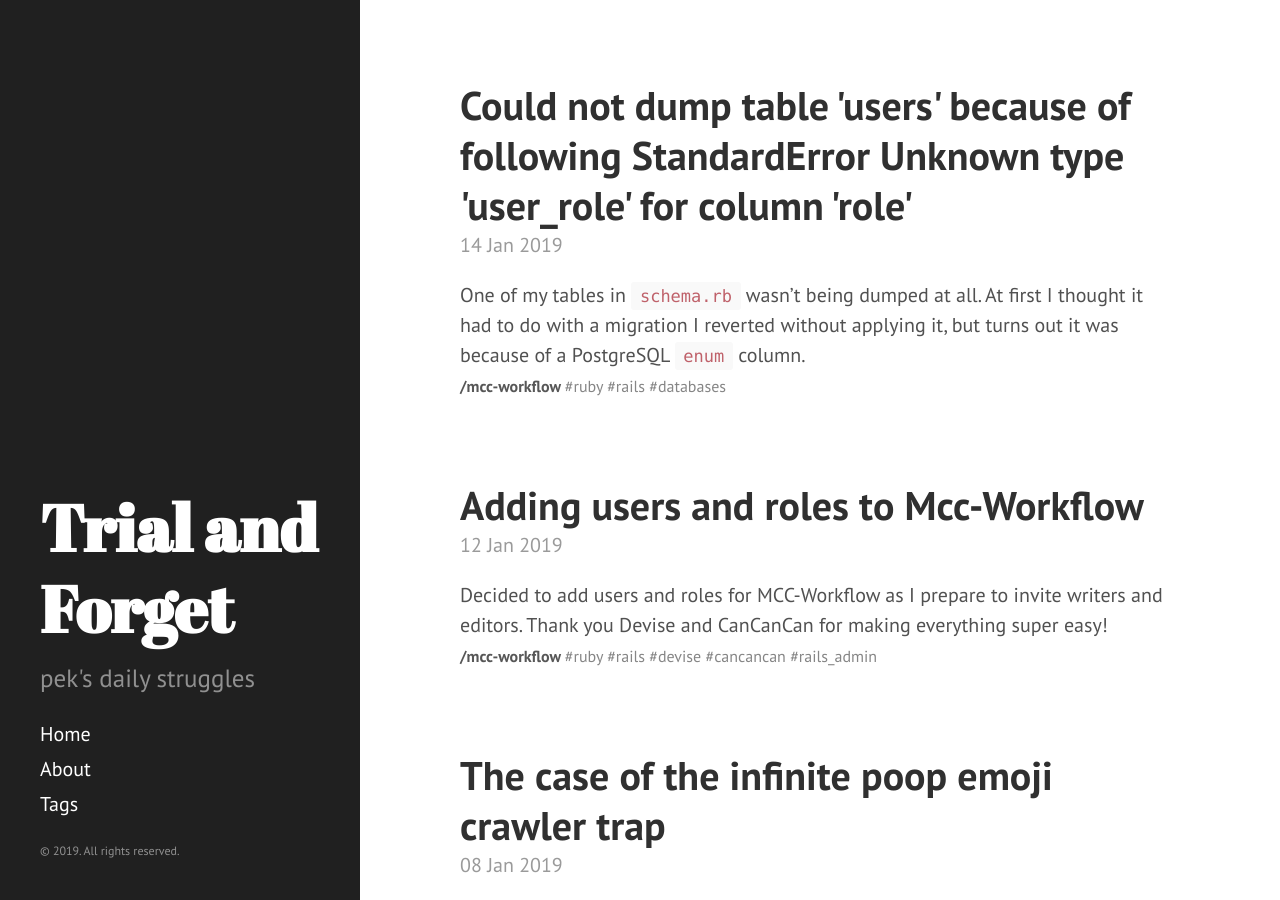
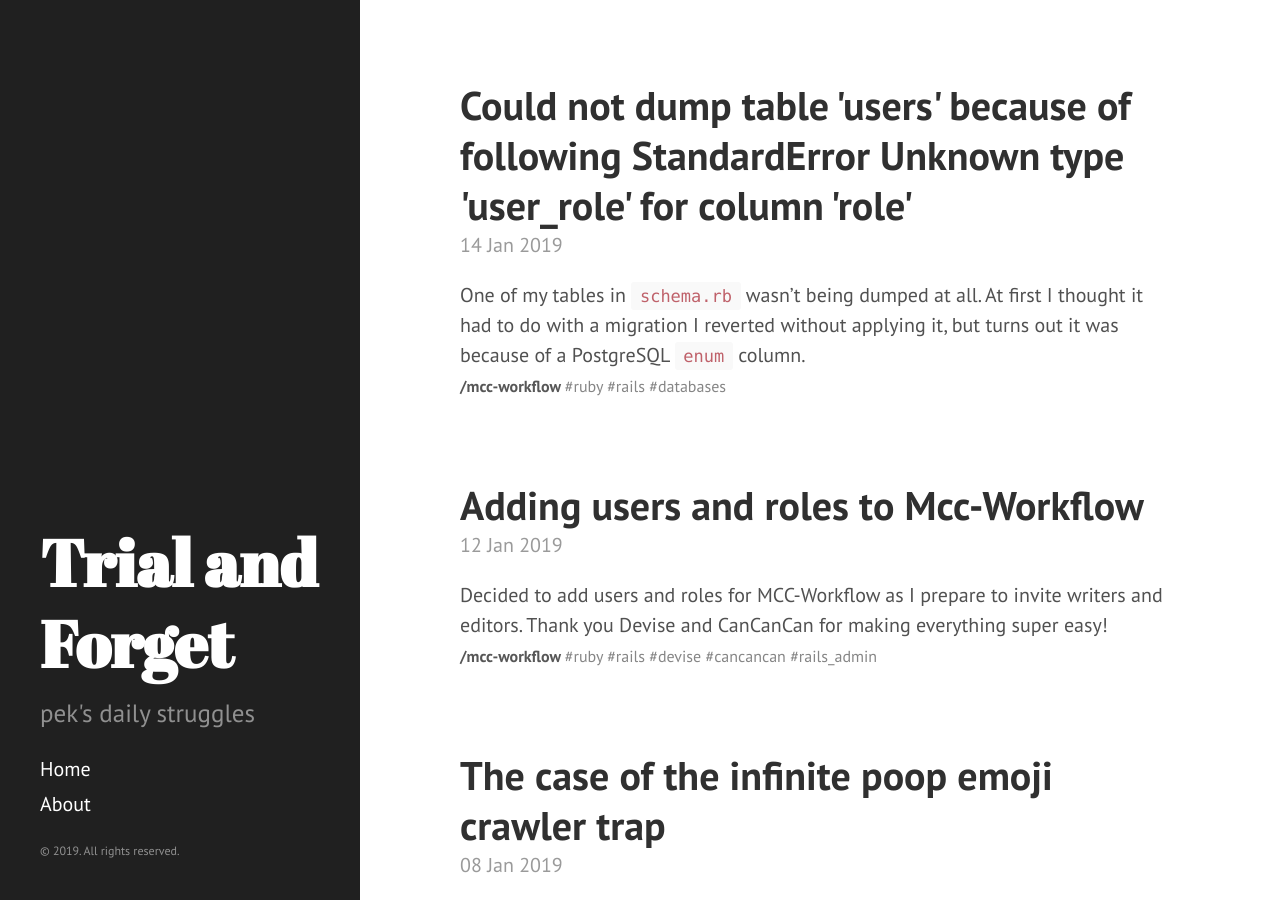
Before and after one commit to pekalicious/pekalicious, a Jekyll site: the page built from index.html, in a window 1280 px wide and 900 px high. Built offline with Jekyll 4.4.1, drawn with Linux system fonts in a browser that asks for light colours; the list of posts is cut into pages by our own code.

Commit message:
Removed unused tags link

```diff
--- a/_includes/sidebar.html
+++ b/_includes/sidebar.html
@@ -25,8 +25,6 @@
           {% endif %}
         {% endif %}
       {% endfor %}
-
-      <a class="sidebar-nav-item">Tags</a>
     </nav>
 
     <p class="copyright">&copy; {{ site.time | date: '%Y' }}. All rights reserved.</p>
```
